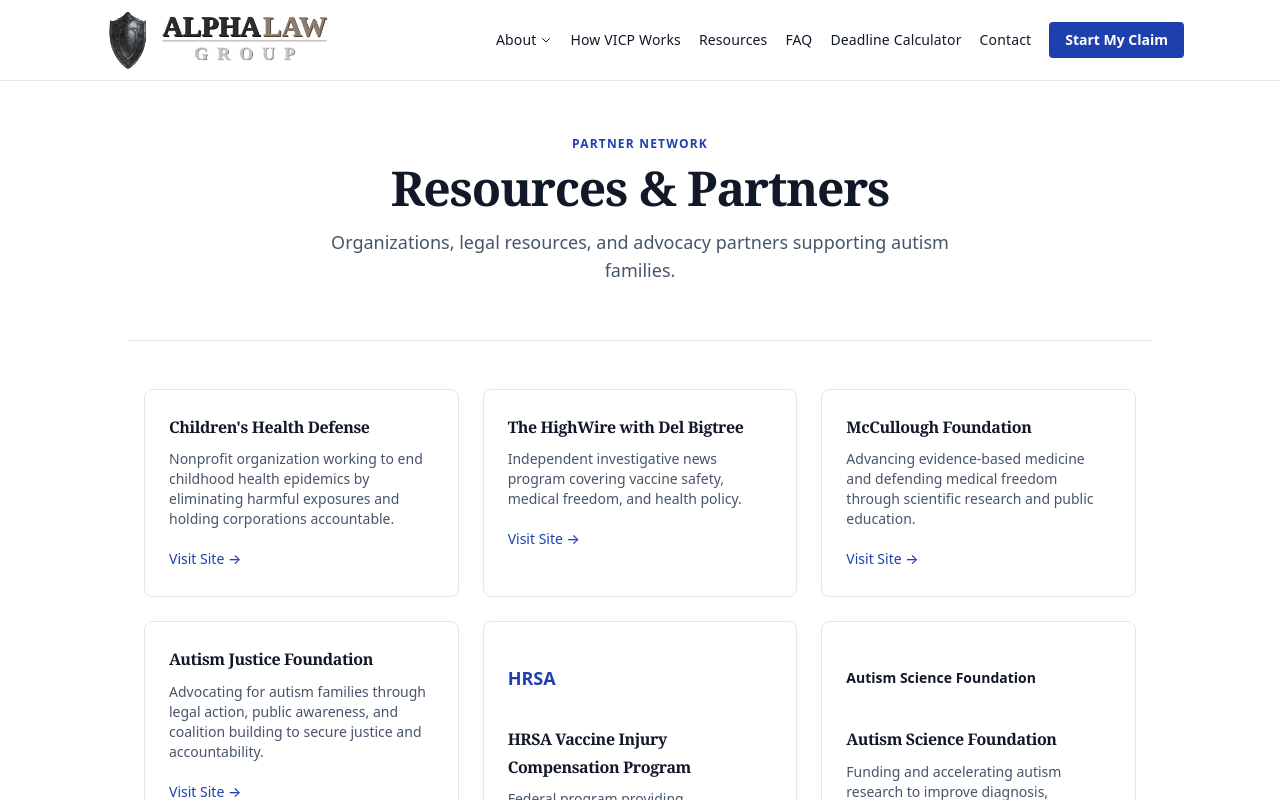
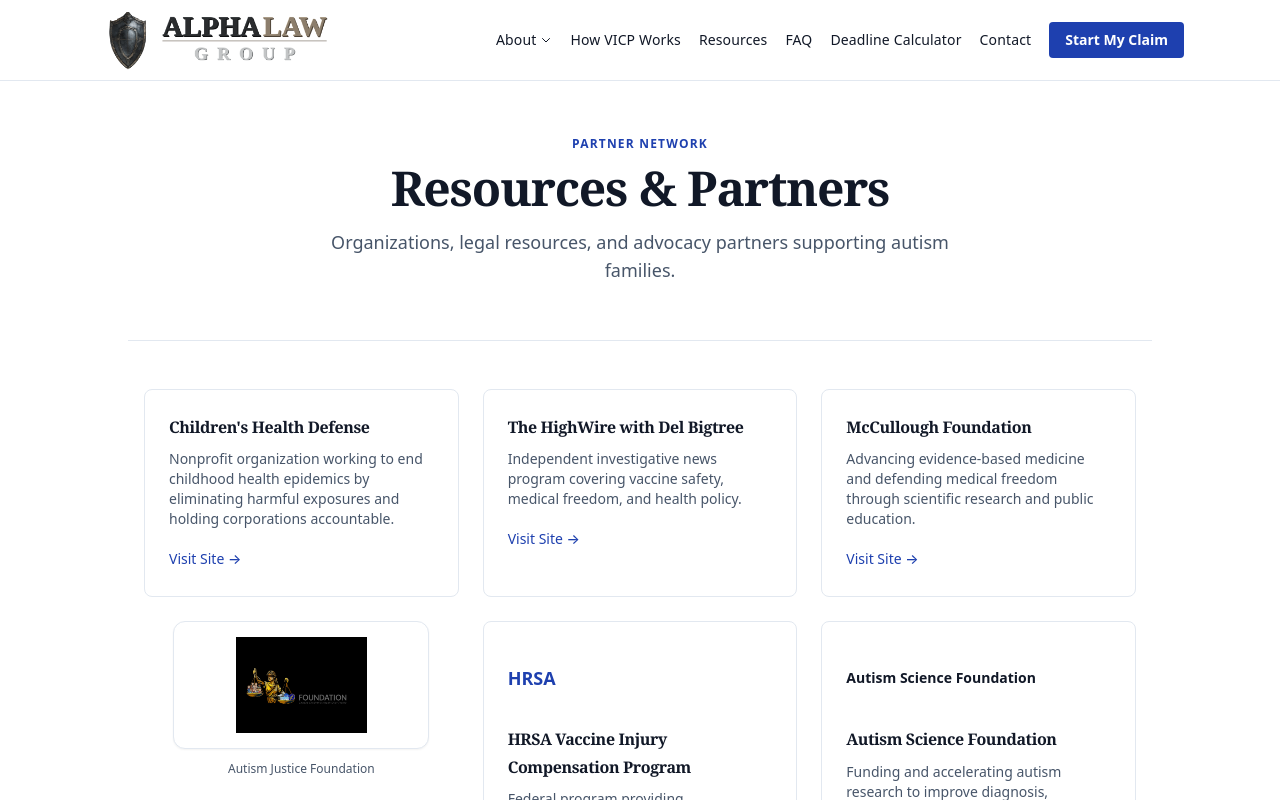
Before and after one commit to badandy-beep/legalcaseportal, a Next.js app: page /resources in a window 1280 px wide. Shown: the top 800 px of the page. Built offline with nearby package versions, Linux system fonts and the light colour scheme.

Commit message:
feat: AJF transparent PNG logo on white card

```diff
--- a/src/app/(public)/page.tsx
+++ b/src/app/(public)/page.tsx
@@ -424,7 +424,12 @@ export default function HomePage() {
             <span className="text-[#E2E8F0]">|</span>
             <span className="text-base font-semibold text-[#111827]">McCullough Foundation</span>
             <span className="text-[#E2E8F0]">|</span>
-            <span className="text-base font-semibold text-[#111827]">Autism Justice Foundation</span>
+            <a href="https://autismjusticefoundation.org" target="_blank" rel="noopener noreferrer" className="flex flex-col items-center gap-3 group">
+              <div className="bg-white border border-[#E2E8F0] rounded-xl p-4 h-32 w-64 flex items-center justify-center shadow-sm hover:shadow-md hover:border-[#1E40AF] transition-all">
+                <img src="/ajf-logo.png" alt="Autism Justice Foundation" className="h-24 w-auto object-contain" />
+              </div>
+              <span className="text-xs font-medium text-[#475569] group-hover:text-[#1E40AF] transition text-center">Autism Justice Foundation</span>
+            </a>
           </div>
         </div>
       </section>
--- a/src/app/(public)/resources/page.tsx
+++ b/src/app/(public)/resources/page.tsx
@@ -23,7 +23,7 @@ const partners = [
     name: 'Autism Justice Foundation',
     mission: 'Advocating for autism families through legal action, public awareness, and coalition building to secure justice and accountability.',
     link: 'https://autismjusticefoundation.org',
-    logo: null,
+    logo: 'ajf',
   },
   {
     name: 'HRSA Vaccine Injury Compensation Program',
@@ -87,7 +87,15 @@ export default function ResourcesPage() {
 
         {/* Partner Cards Grid */}
         <div className="grid grid-cols-1 md:grid-cols-2 lg:grid-cols-3 gap-6 mb-16">
-          {partners.map((partner) => (
+          {partners.map((partner) =>
+            partner.logo === 'ajf' ? (
+              <a key={partner.name} href="https://autismjusticefoundation.org" target="_blank" rel="noopener noreferrer" className="flex flex-col items-center gap-3 group">
+                <div className="bg-white border border-[#E2E8F0] rounded-xl p-4 h-32 w-64 flex items-center justify-center shadow-sm hover:shadow-md hover:border-[#1E40AF] transition-all">
+                  <img src="/ajf-logo.png" alt="Autism Justice Foundation" className="h-24 w-auto object-contain" />
+                </div>
+                <span className="text-xs font-medium text-[#475569] group-hover:text-[#1E40AF] transition text-center">Autism Justice Foundation</span>
+              </a>
+            ) : (
               <div key={partner.name} className="bg-white border border-[#E2E8F0] rounded-lg p-6 hover:border-[#1E40AF] hover:shadow-md transition group">
                 {partner.logo && (
                   <div className="h-16 flex items-center mb-4">
@@ -100,7 +108,8 @@ export default function ResourcesPage() {
                   Visit Site &rarr;
                 </a>
               </div>
-          ))}
+            )
+          )}
         </div>
 
         {/* Legal Resources Section */}
```
Lines whose indentation alone changed are shown as unchanged.
